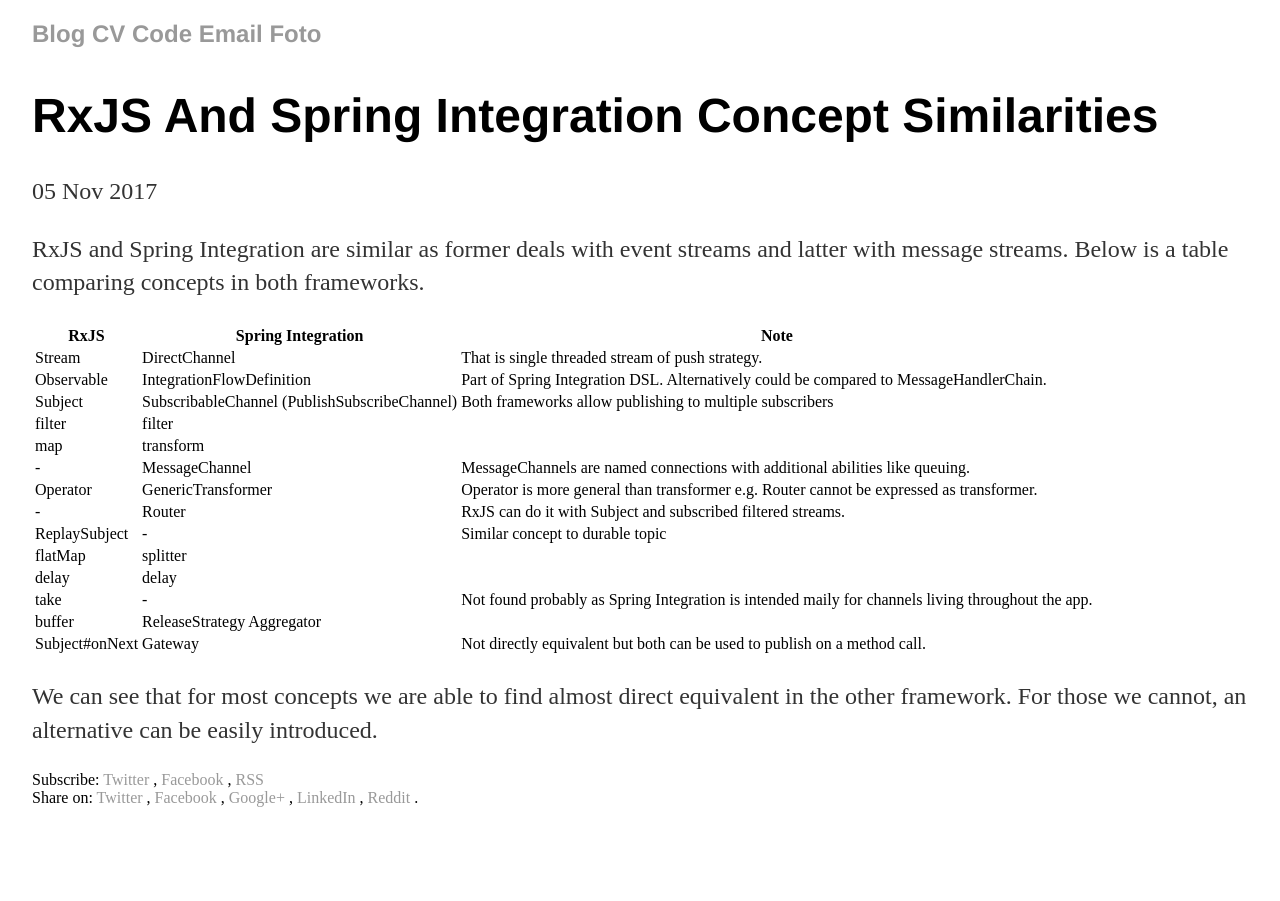
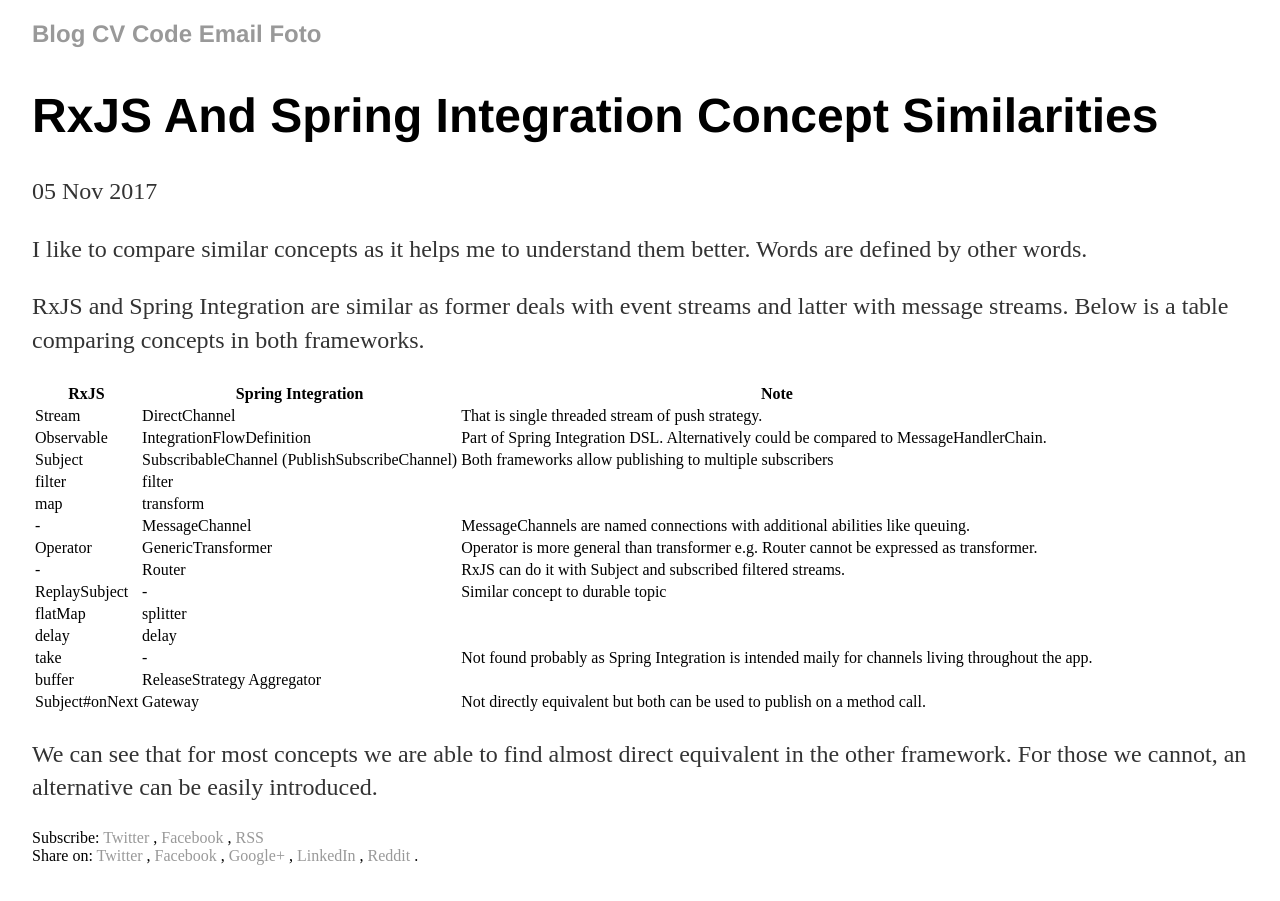
Before and after one commit to vackosar/vackosar.github.io, a Jekyll site: the page built from _posts/2017-11-05-RxJS-And-Spring-Integration-Similarities.md, in a window 1280 px wide. Built offline with Jekyll 4.4.1, drawn with Linux system fonts in a browser that asks for light colours; comment, search, counter and statistics services are not loaded.

Commit message:
RxJs vs Spring Integration

```diff
--- a/_posts/2017-11-05-RxJS-And-Spring-Integration-Similarities.md
+++ b/_posts/2017-11-05-RxJS-And-Spring-Integration-Similarities.md
@@ -3,6 +3,8 @@
 title: "RxJS And Spring Integration Concept Similarities"
 date: 2017-11-05
 ---
+I like to compare similar concepts as it helps me to understand them better. Words are defined by other words.
+
 RxJS and Spring Integration are similar as former deals with event streams and latter with message streams. Below is a table comparing concepts in both frameworks.
 
 |RxJS          |Spring Integration |Note|
```
